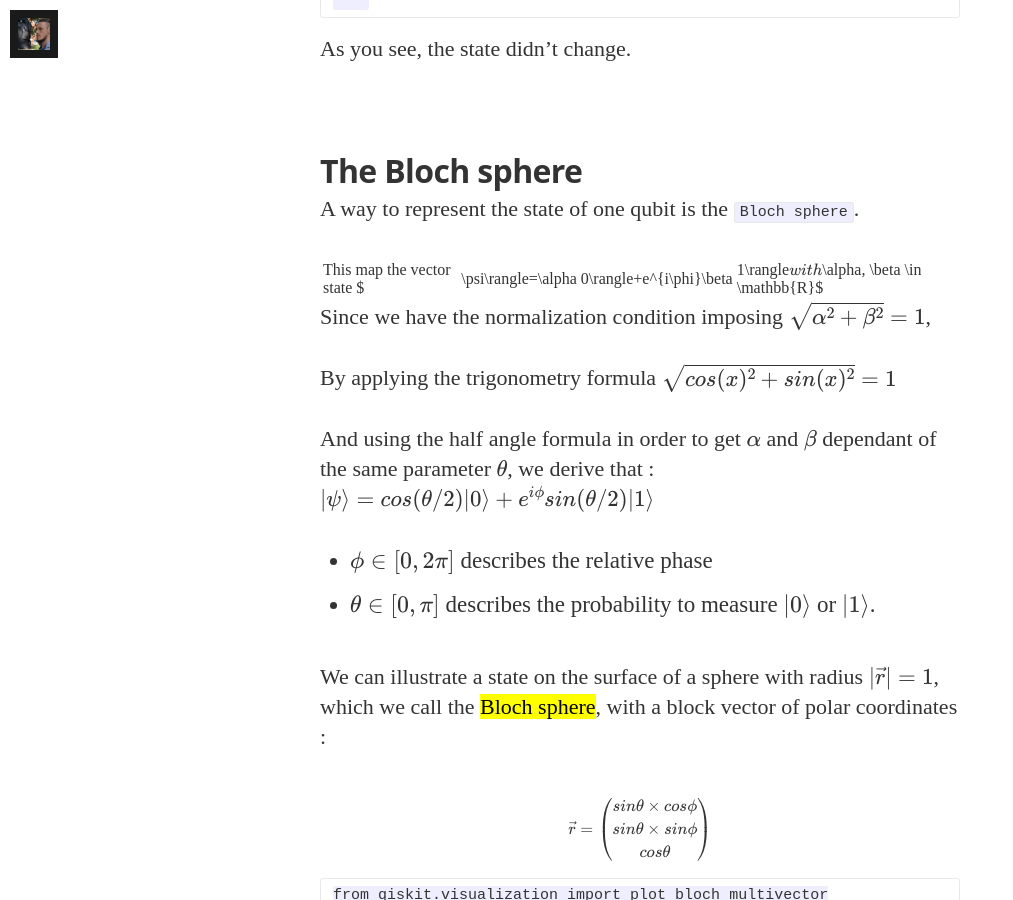
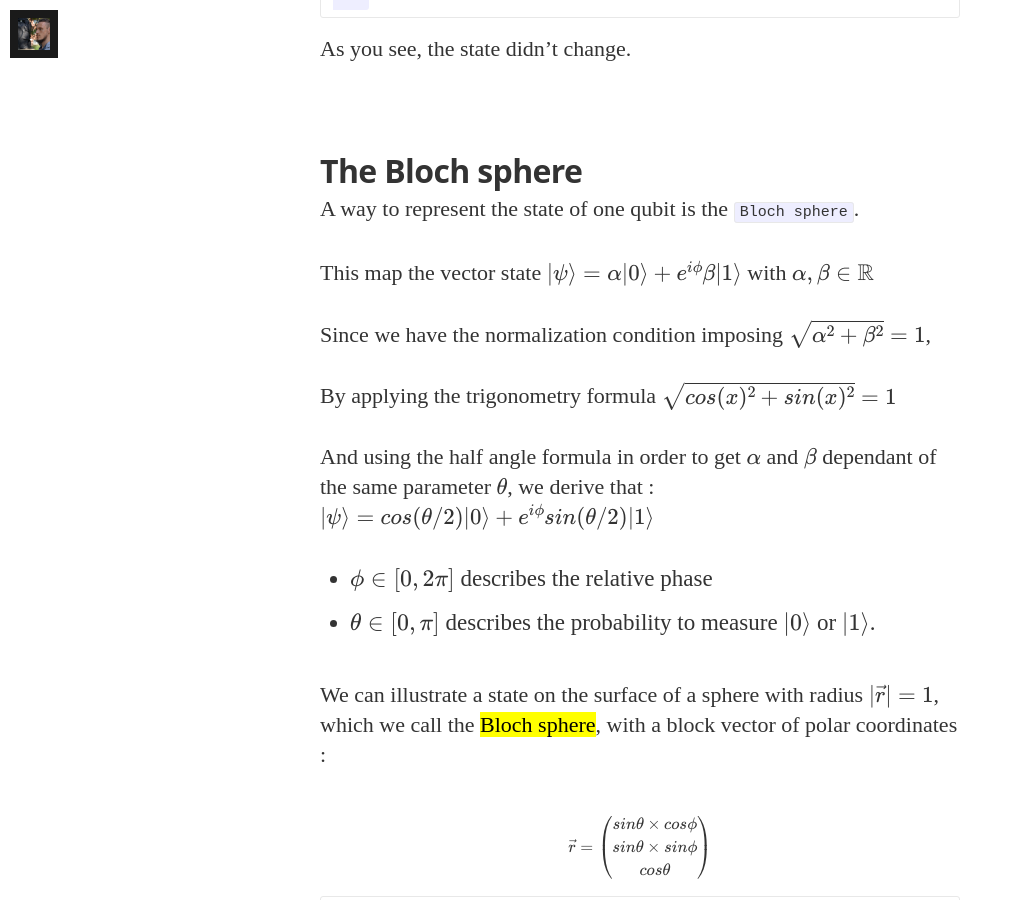
Before and after one commit to ManuNeuro/EmmanuelCalvet, a Jekyll site: the page built from _posts/2022-01-12-quantum-tuto-p1.md, in a window 1280 px wide and 900 px high, scrolled down 2481 px. Shown: the whole window, without its empty margins (0-1013 px from the left). Built offline with Jekyll 4.4.1, drawn with Linux system fonts in a browser that asks for light colours; nearby versions of some CDN libraries; some web fonts are replaced; formulas are drawn with MathJax 3; comment, search, counter and statistics services are not loaded.

Commit message:
Update 2022-01-12-quantum-tuto-p1.md

```diff
--- a/_posts/2022-01-12-quantum-tuto-p1.md
+++ b/_posts/2022-01-12-quantum-tuto-p1.md
@@ -97,7 +97,7 @@ As you see, the state didn't change.
 
 A way to represent the state of one qubit is the `Bloch sphere`.
 
-This map the vector state $|\psi\rangle=\alpha|0\rangle+e^{i\phi}\beta|1\rangle$ with $\alpha, \beta \in \mathbb{R}$
+This map the vector state $\vert\psi\rangle=\alpha\vert0\rangle+e^{i\phi}\beta\vert1\rangle$ with $\alpha, \beta \in \mathbb{R}$
 
 Since we have the normalization condition imposing $\sqrt{\alpha^2+\beta^2}=1$,
 
```
